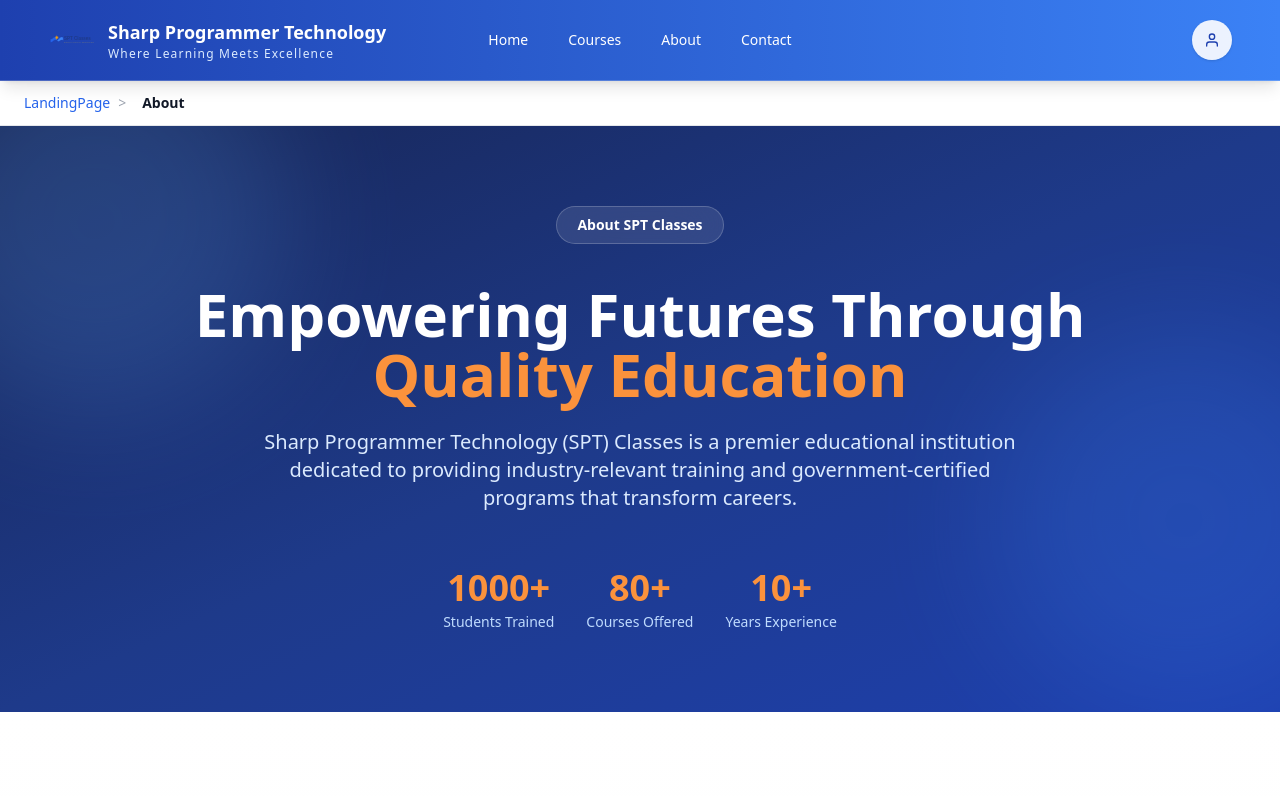
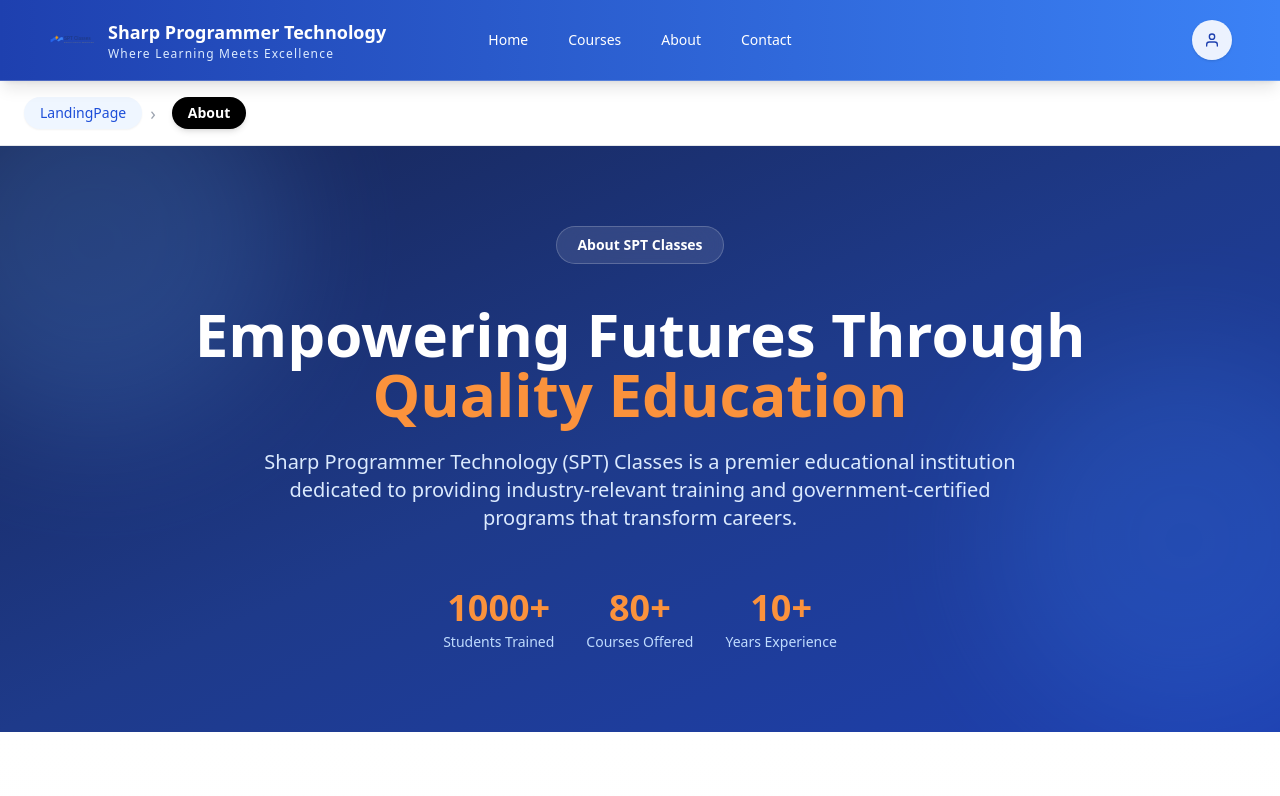
Before and after one commit to Ayyayush/SPT-Classes, a React (Create React App) app: page /About in a window 1280 px wide. Shown: the top 796 px of the page. Built offline with nearby package versions, Linux system fonts and the light colour scheme.

Commit message:
Minor changes resolved

```diff
--- a/src/components/BreadCrumbs.jsx
+++ b/src/components/BreadCrumbs.jsx
@@ -39,8 +39,8 @@ export default function BreadCrumbs() {
         }
     }
     return (
-        <nav className="w-full bg-white px-6 py-3 border-b border-gray-200">
-            <ol className="flex items-center space-x-2 text-sm">
+    <nav className="w-full bg-white px-6 py-4 border-b border-gray-200 shadow-md">
+        <ol className="flex items-center flex-wrap gap-2 text-sm">
         {pathArray.map((item, index) => {
             const isLast = index === pathArray.length - 1;
 
@@ -48,19 +48,41 @@ export default function BreadCrumbs() {
             <li key={index} className="flex items-center">
                 {!isLast ? (
                 <div
-                                    onClick={(e)=>handleClick(e,URL_OBJ[item])}
-                                    className="text-blue-600 hover:text-blue-800 font-medium transition"
+                    onClick={(e) => handleClick(e, URL_OBJ[item])}
+                    className="
+                    px-4 py-1.5
+                    rounded-full
+                    bg-blue-50
+                    text-blue-700
+                    font-medium
+                    cursor-pointer
+                    shadow-sm
+                    hover:bg-blue-600
+                    hover:text-white
+                    hover:shadow-md
+                    transition-all
+                    duration-300
+                    "
                 >
                     {item}
                 </div>
                 ) : (
-                                <span className="text-gray-900 font-semibold">
+                <span
+                    className="
+                    px-4 py-1.5
+                    rounded-full
+                    bg-black
+                    text-white
+                    font-semibold
+                    shadow-md
+                    "
+                >
                     {item}
                 </span>
                 )}
 
                 {!isLast && (
-                                <span className="mx-2 text-gray-400">{">"}</span>
+                <span className="mx-2 text-gray-400 text-lg">›</span>
                 )}
             </li>
             );
--- a/src/components/Courses.jsx
+++ b/src/components/Courses.jsx
@@ -318,7 +318,7 @@ const CourseCard = ({ course, index}) => {
 
   return (
     <div
-      className="group bg-white/10 backdrop-blur-xl rounded-2xl overflow-hidden border border-white/20 shadow-xl hover:shadow-2xl hover:-translate-y-2 transition-all duration-500 animate-fadeIn"
+      className="bg-white/10 backdrop-blur-xl rounded-2xl overflow-hidden border border-white/20 shadow-xl hover:shadow-2xl hover:-translate-y-2 transition-all duration-500 animate-fadeIn"
       style={{ animationDelay: `${index * 0.1}s` }}
     >
       <div className="relative w-full h-44 bg-white overflow-hidden">
@@ -332,7 +332,7 @@ const CourseCard = ({ course, index}) => {
         />
       </div>
 
-      <div className="p-6 space-y-4">
+      <div className="p-6 space-y-4 grid grid-cols-1 grid-rows-3">
         <h3 className="text-xl font-bold group-hover:text-orange-400 transition-colors duration-300">
           {course.title}
         </h3>
--- a/src/components/LatestNews.jsx
+++ b/src/components/LatestNews.jsx
@@ -69,7 +69,7 @@ const AnnouncementCard = ({ news, index }) => {
       onMouseEnter={() => setIsHovered(true)}
       onMouseLeave={() => setIsHovered(false)}
     >
-      <div className="p-6 space-y-4">
+      <div className="p-6 space-y-4 grid grid-cols-1 grid-rows-3">
         <div className="flex items-start justify-between gap-3">
           <h3 className="text-lg font-bold text-gray-800 group-hover:text-blue-600 transition-colors duration-300 flex-1">
             {news.title}
```
Lines whose indentation alone changed are shown as unchanged.
